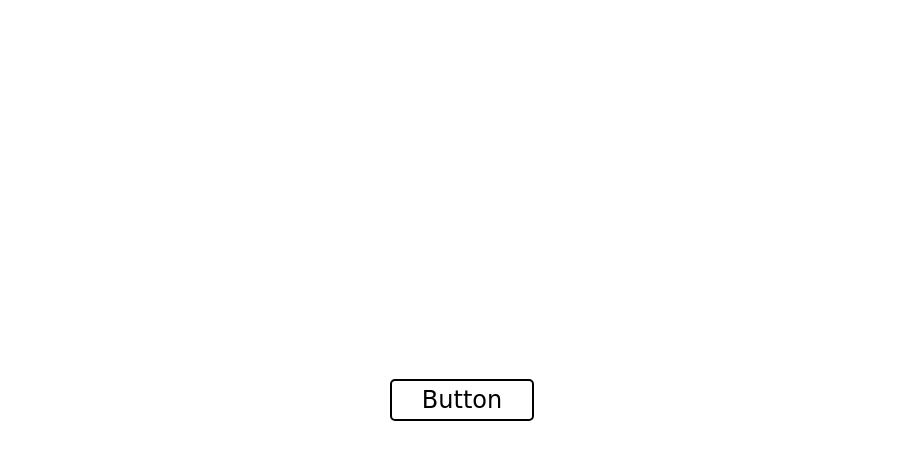
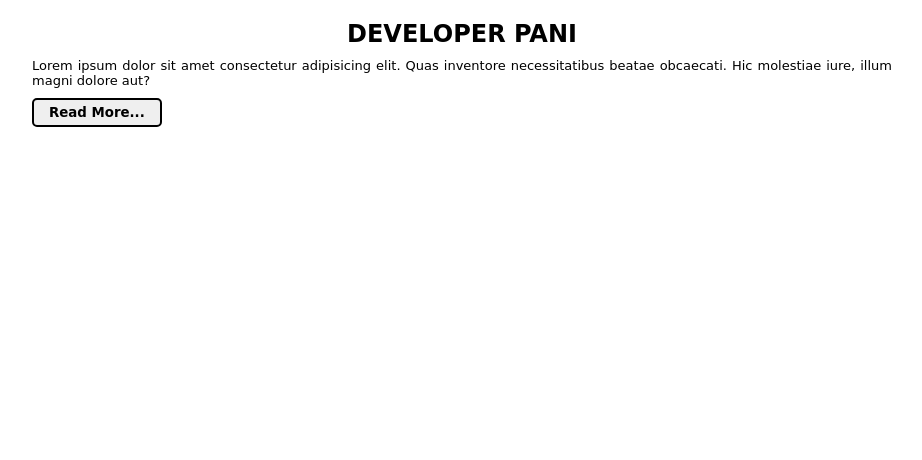
Before and after one commit to Pinaka-Pani-18/CSS-Buttons, a plain HTML site: page Button-4/index.html in a window 1280 px wide. Shown: the whole page, without its empty margins (178-1100 px from the left). Drawn offline with Linux system fonts and the light colour scheme.

Commit message:
titles changed

```diff
--- a/Button-3/style.css
+++ b/Button-3/style.css
@@ -1,47 +1,80 @@
-body{
+* {
   margin: 0;
   padding: 0;
+  box-sizing: border-box;
+}
+
+body {
   display: flex;
+  min-height: 100vh;
   justify-content: center;
   align-items: center;
-    min-height: 100vh;
 }
 
 .btn {
-    border: 2px solid red;
-    color: red;
-    font-size: 18px;
-    font-family: Arial, Helvetica, sans-serif;
-    font-weight: bold;
-    padding: 5px 10px;
-    text-decoration: none;
+  color: black;
+  font-size: 24px;
+  font-family: cursive;
+  padding: 5px 30px;
+  border: 2px solid black;
   position: relative;
-    transition: all 0.5s;
-    display: inline-block;
-}
-
-.btn::after {
-    content: "";
-    background: red;
-    width: 0;
-    height: 100%;
+  border-radius: 5px;
+  overflow: hidden;
   position: absolute;
-    top: 0;
-    left: 0;
-    z-index: -1;
-    transition: all 0.5s;
+  transition: all 0.7s ease-in-out;
 }
 
 .btn:hover {
   color: white;
 }
 
-.btn:hover::after {
-    width: 100%;
+.btn::after,
+.btn::before,
+span::before,
+span::after {
+  content: "";
+  position: absolute;
+  background-color: black;
+  width: 25%;
+  height: 100%;
+  transition: all 0.5s ease-in-out;
+  z-index: -1;
 }
 
-/* second method */
-/* .btn:hover{
-    color: white;
-    background: red;
-} */
+.btn::after {
+  bottom: 0;
+  right: -25%;
+}
+
+.btn::before {
+  top: 0;
+  left: -25%;
+}
+
+span::before {
+  left: 25%;
+  bottom: -100%;
+}
+
+span::after {
+  top: -100%;
+  right: 25%;
+}
+
+.btn:hover span::after {
+  right: 25%;
+  top: 0;
+}
+
+.btn:hover span::before {
+  left: 25%;
+  bottom: 0;
+}
+
+.btn:hover::before {
+  left: 0;
+}
+
+.btn:hover::after {
+  right: 0;
+}
--- a/Button-4/index.html
+++ b/Button-4/index.html
@@ -5,94 +5,23 @@
     <meta charset="UTF-8">
     <meta http-equiv="X-UA-Compatible" content="IE=edge">
     <meta name="viewport" content="width=device-width, initial-scale=1.0">
-    <title>Button</title>
+    <title>Button-4</title>
+    <link rel="stylesheet" href="style.css">
 </head>
 
-<style>
-    * {
-        margin: 0;
-        padding: 0;
-        box-sizing: border-box;
-    }
+<body>
+    <h2>Developer Pani</h2>
+    <p>Lorem ipsum dolor sit amet consectetur adipisicing elit. Quas inventore necessitatibus beatae obcaecati. Hic
+        molestiae iure, illum magni dolore aut?<span class="read hide"> Lorem ipsum dolor sit amet consectetur,
+            adipisicing
+            elit. Nulla
+            distinctio officiis obcaecati saepe ipsam, eaque hic laborum a ipsa quod? Natus perspiciatis exercitationem
+            repellendus, explicabo hic aut tempora, nemo ipsum minima reprehenderit deserunt nostrum quas quibusdam vero
+            sed vel totam? Adipisci eaque in ipsa maiores rem quae excepturi molestiae quod.
+        </span></p>
+    <button class="btn">Read More...</button>
 
-    body {
-        display: flex;
-        min-height: 100vh;
-        justify-content: center;
-        align-items: center;
-    }
-
-    .btn {
-        color: black;
-        font-size: 24px;
-        font-family: cursive;
-        padding: 5px 30px;
-        border: 2px solid black;
-        position: relative;
-        border-radius: 5px;
-        overflow: hidden;
-        position: absolute;
-        transition: all 0.7s ease-in-out;
-    }
-
-    .btn:hover {
-        color: white;
-    }
-
-    .btn::after,
-    .btn::before,
-    span::before,
-    span::after {
-        content: "";
-        position: absolute;
-        background-color: black;
-        width: 25%;
-        height: 100%;
-        transition: all 0.5s ease-in-out;
-        z-index: -1;
-    }
-
-    .btn::after {
-        bottom: 0;
-        right: -25%;
-    }
-
-    .btn::before {
-        top: 0;
-        left: -25%;
-    }
-
-    span::before {
-        left: 25%;
-        bottom: -100%;
-    }
-
-    span::after {
-        top: -100%;
-        right: 25%;
-    }
-
-    .btn:hover span::after {
-        right: 25%;
-        top: 0;
-    }
-
-    .btn:hover span::before {
-        left: 25%;
-        bottom: 0;
-    }
-
-    .btn:hover::before {
-        left: 0;
-    }
-
-    .btn:hover::after {
-        right: 0;
-    }
-</style>
-
-<body>
-    <div class="btn"><span>Button</span></div>
+    <script src="index.js"></script>
 </body>
 
 </html>
--- /dev/null
+++ b/Button-4/index.js
@@ -0,0 +1,18 @@
+const btnEl = document.querySelector(".btn");
+const readEl = document.querySelector(".read");
+
+let more = true;
+
+const clicked = () => {
+    if(!more){
+        readEl.classList.add("hide");
+        more = true;
+        btnEl.innerHTML = "Read More...";
+    }else{
+        readEl.classList.remove("hide");
+        more = false;
+        btnEl.innerHTML = "Read Less";
+    }
+}
+
+btnEl.addEventListener("click",clicked);
--- /dev/null
+++ b/Button-4/style.css
@@ -0,0 +1,39 @@
+* {
+  padding: 0;
+  margin: 0;
+  box-sizing: border-box;
+  font-family: cursive;
+}
+
+body {
+  background-color: white;
+  color: black;
+  padding: 20px;
+  margin: auto;
+  width: 900px;
+}
+
+h2 {
+  text-align: center;
+  text-transform: uppercase;
+  margin-bottom: 10px;
+}
+
+p {
+  font-size: small;
+  text-align: justify;
+}
+
+.btn {
+  margin: 10px 0;
+  padding: 5px 15px;
+  font-weight: bold;
+  outline: none;
+  border: 2px solid black;
+  border-radius: 5px;
+  cursor: pointer;
+}
+
+.hide {
+  display: none;
+}
```
Also changed, not shown: Button-3/index.html (+6 -2 lines). Lines whose indentation alone changed are shown as unchanged.
